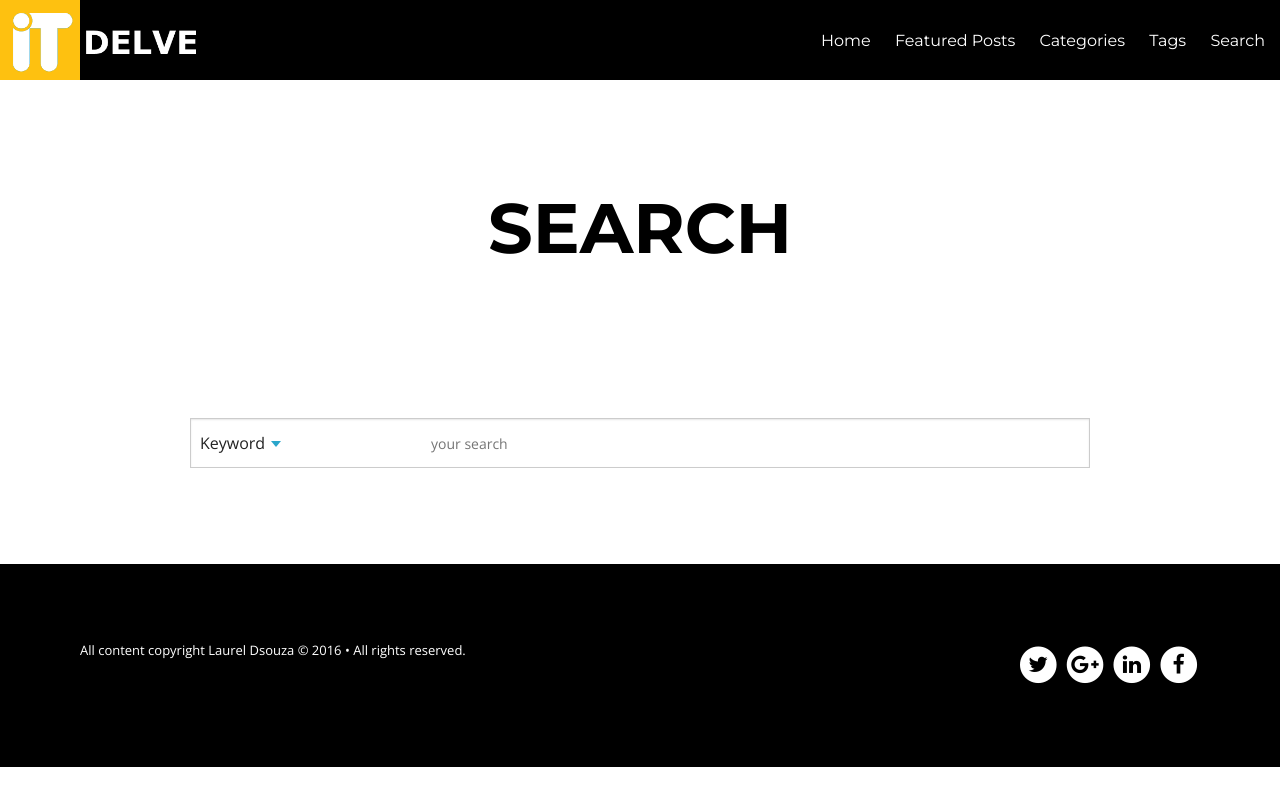
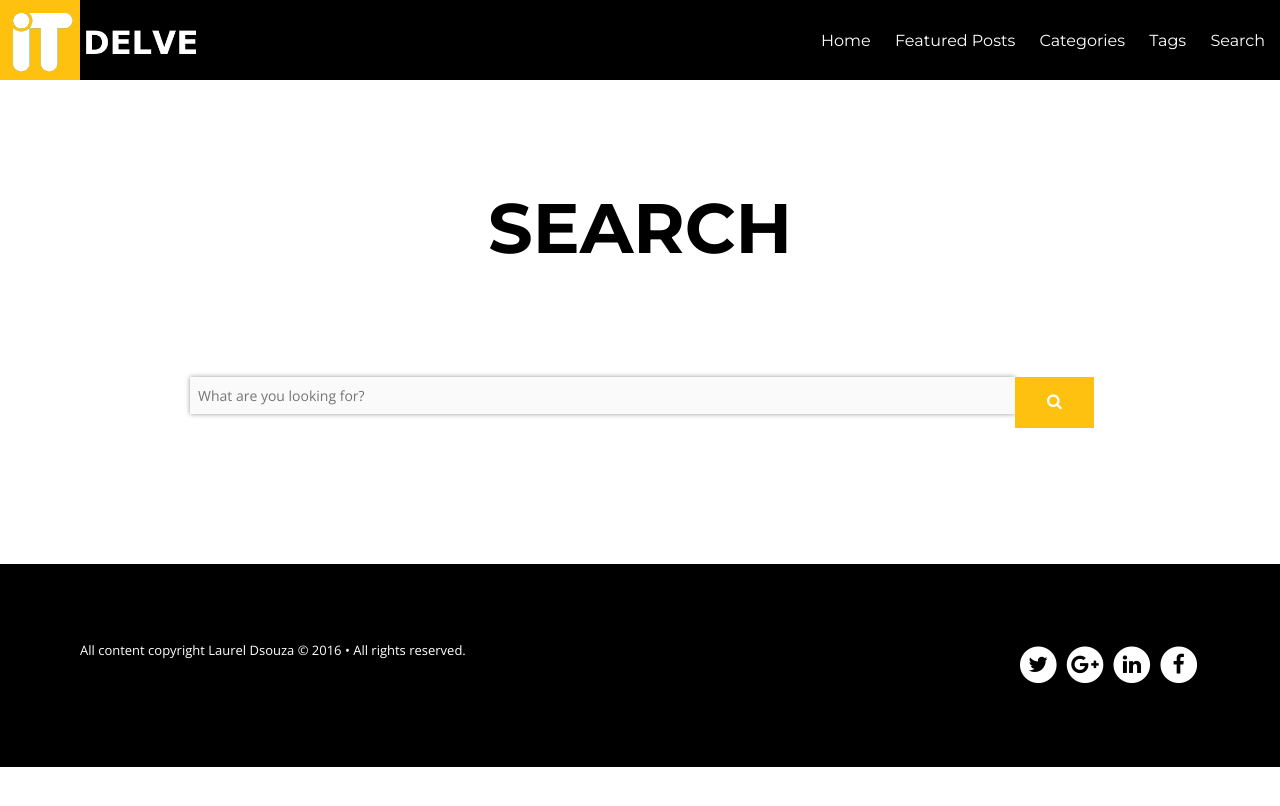
Before and after one commit to ldsouza/ldsouza.github.io, a Jekyll site: the page built from search/index.md, in a window 1280 px wide. Shown: the top 806 px of the page. Built offline with Jekyll 4.4.1, drawn with Linux system fonts in a browser that asks for light colours; nearby versions of some CDN libraries.

Commit message:
Update index.md

```diff
--- a/search/index.md
+++ b/search/index.md
@@ -10,25 +10,33 @@ search_omit: true
 sitemap: false
 ---
 
-<div class="row search">
-  <div class=" small-12 columns">
-    <div class="row collapse">
-      <!-- Search field -->
-      <div class="small-12 large-12  columns ">
-        <div class=" keyword">
-          <a href="#" data-dropdown="drop3">
-            Keyword
-            <div class="arrow-down"></div>
-          </a>
-          <ul id="drop3" class="f-dropdown content" data-dropdown-content style="position: absolute;  left: -99999px;">
-            <li><a href="#"> Keyword1</a></li>
-            <li><a href="#"> Keyword2</a></li>
-            <li><a href="#">Keyword3</a></li>
-          </ul>
-        </div>
-        <i class="fi-magnifying-glass"></i>
-        <input type="text" class="search-field" placeholder="your search ">
-      </div>
-    </div>
+
+<!-- Search form -->
+
+<div class="row">
+  <div class="small-12 columns">
+<form method="get" action="{{ site.url }}/search/" data-search-form class="simple-search">
+      <div class="row collapse">
+        <div class="small-11 columns">
+  <input style="border-width:0px;" type="search" name="q" id="q" placeholder="What are you looking for?" data-search-input autofocus />
+		 </div>
+        <div class="small-1 columns">
+<button style="background-color: #FEC110;" type="submit"><i class="fa fa-search"></i></button>
   </div>
+  </div>
+</form>
 </div>
+</div>
+<!-- Search results placeholder -->
+<h6 data-search-found>
+  <span data-search-found-count></span> result(s) found for &ldquo;<span data-search-found-term></span>&rdquo;.
+</h6>
+<ul style="list-style: none;" data-search-results></ul>
+
+<!-- Search result template -->
+<script type="text/x-template" id="search-result">
+  <li style="padding: 5px 0 2px 0; border-bottom: 1px solid rgba(0,0,0,0.1); font-size: 1.125rem; line-height:1.33333;"><article>
+    <a style="color:#FEC110;"href="##Url##">##Title##</a><br>
+	<a style="color:#000; font-size: .875rem"href="##Url##">##Excerpt##</a>
+  </article></li>
+</script>
```
